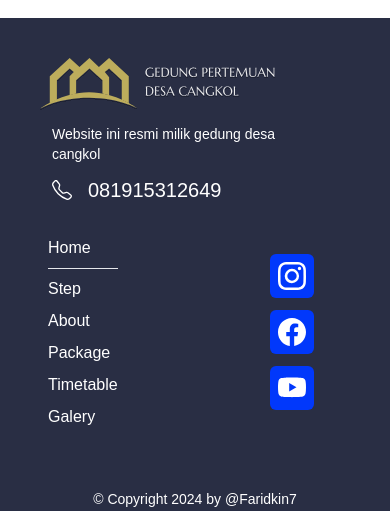
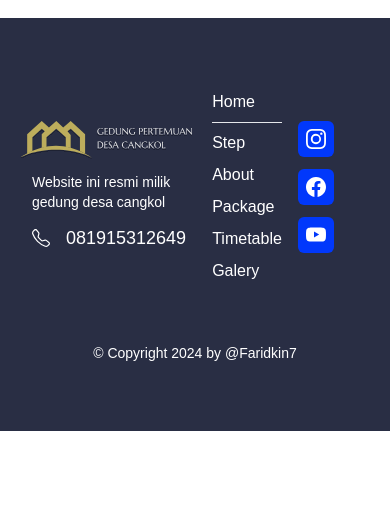
Before and after one commit to faridkinyobi/next-landing-page-sewa-gedung, a Next.js app: page / in a window 390 px wide. Shown: the part 4189-4700 px from the top of the page. After the commit the page ends 4620 px from the top, so only its background shows below. Built offline with nearby package versions, Linux system fonts and the light colour scheme; no server answers.

Commit message:
update footer

```diff
--- a/components/Footer.tsx
+++ b/components/Footer.tsx
@@ -12,20 +12,20 @@ import NavData from "./itemsData";
 const Footer = () => {
   return (
     <footer className="py-10 bg-blue-20 w-full h-full md:h-full max-w-full ">
-      <div className=" flex flex-wrap justify-between mx-10 lg:mx-28 text-white-10 items-center">
+      <div className=" flex flex-wrap justify-between mx-5 md:mx-10 lg:mx-28 text-white-10 items-center">
         <div className=" font-light text-sm ">
           <ImgComponent
-            className="w-60 h-auto"
+            className="w-44 h-auto"
             src="/Image/logo5coklat.svg"
             alt="Logo"
             width={250}
             height={950}
             loading="lazy"
           />
-          <p className="  lg:text-2xl w-60 ml-3 h-auto my-3">
+          <p className="  lg:text-2xl w-40 md:w-60 ml-3 h-auto my-3">
             Website ini resmi milik gedung desa cangkol
           </p>
-          <p className=" text-xl ml-3 flex text-center items-center">
+          <p className=" md:text-xl text-lg  ml-3 flex text-center items-center">
             <BsTelephone className="mr-4" />
             081915312649
           </p>
@@ -40,11 +40,11 @@ const Footer = () => {
           ))}
         </div>
         <div className="metsos md:mr-10">
-          <BsInstagram className="bg-blue-10 p-2 w-11 h-auto text-5xl text-white-10 rounded-md " />
+          <BsInstagram className="bg-blue-10 p-2 w-9 md:w-11 h-auto text-5xl text-white-10 rounded-md " />
 
-          <BsFacebook className="bg-blue-10 p-2 w-11  h-auto text-5xl text-white-10 rounded-md mr-9 my-3" />
+          <BsFacebook className="bg-blue-10 p-2 w-9 md:w-11 h-auto text-5xl text-white-10 rounded-md mr-9 my-3" />
 
-          <BsYoutube className="bg-blue-10 p-2  w-11  h-auto text-5xl text-white-10 rounded-md " />
+          <BsYoutube className="bg-blue-10 p-2  w-9 md:w-11 h-auto text-5xl text-white-10 rounded-md " />
         </div>
       </div>
       <p className="Copyright text-center text-white-10 text-sm py-7">
```
